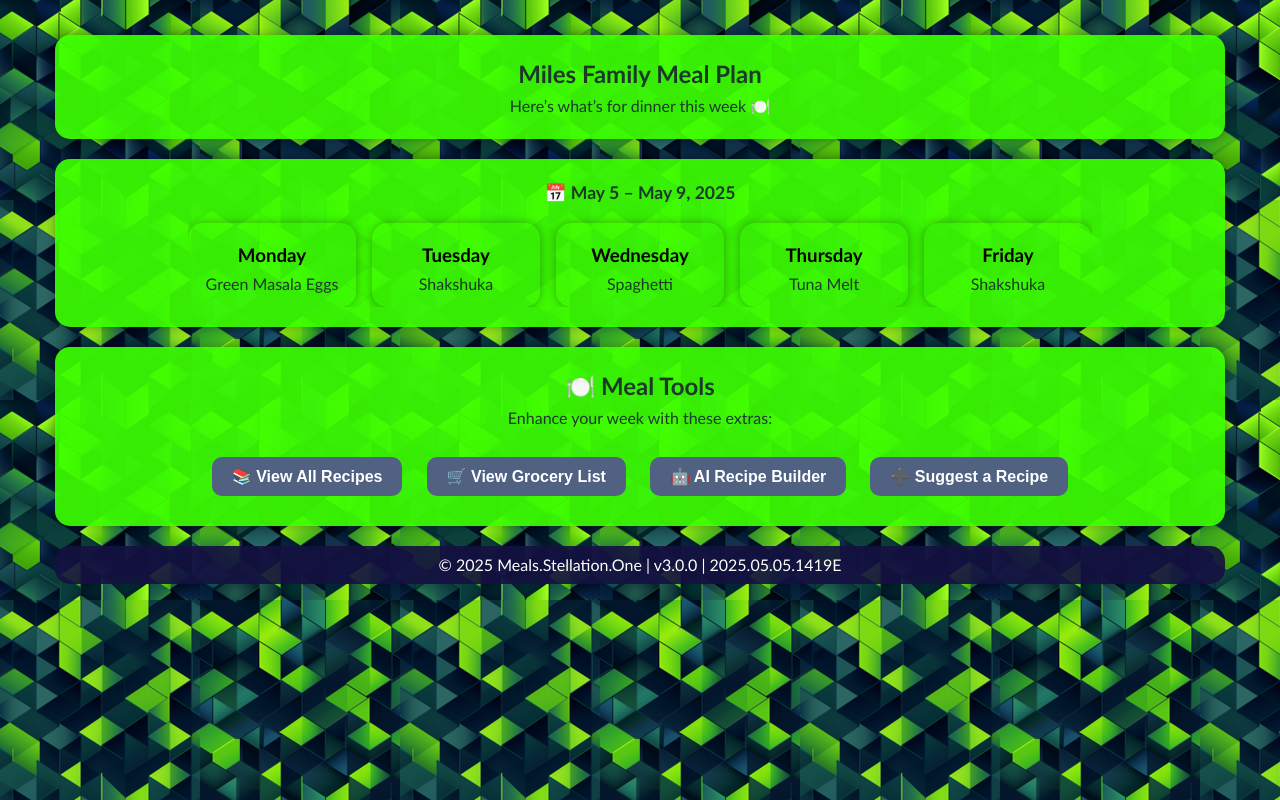
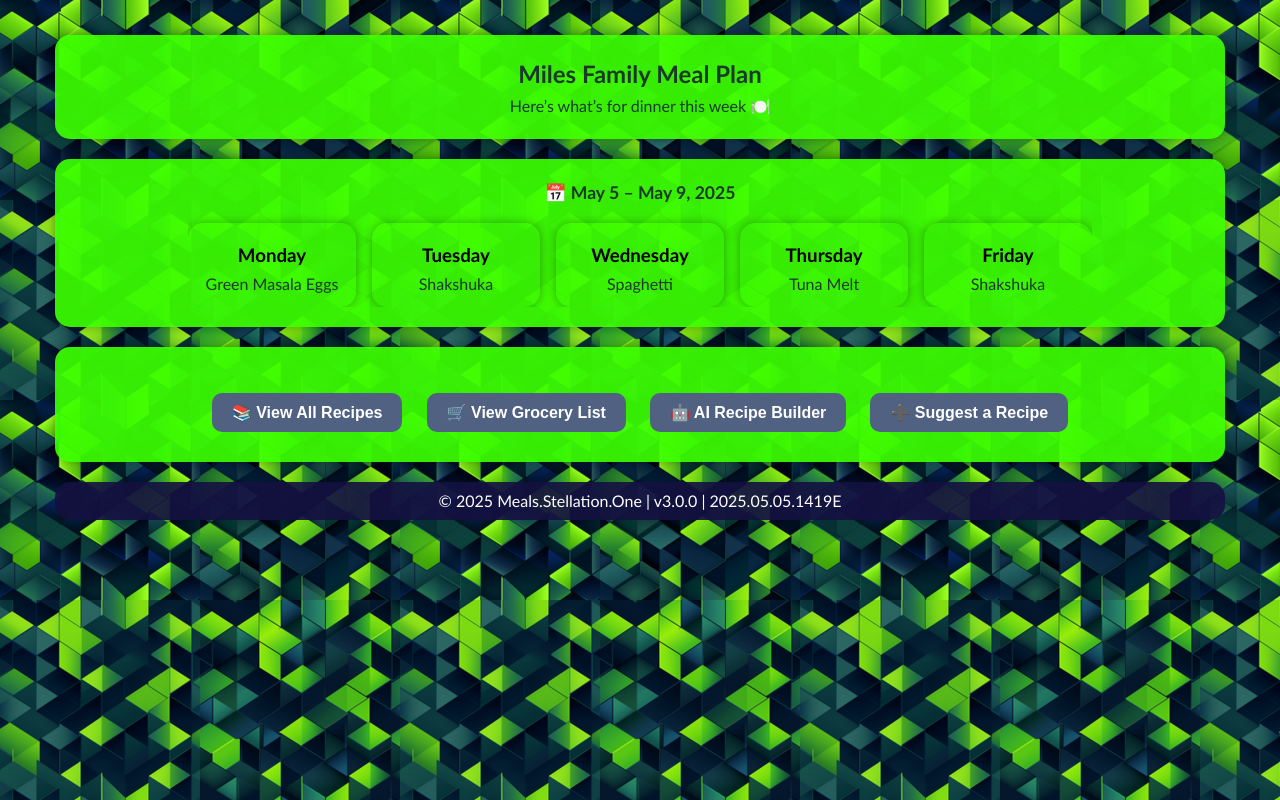
Before and after one commit to ryan-miles/meals.stellation.one, a website: page website/meals.html in a window 1280 px wide. Drawn offline with Linux system fonts and the light colour scheme.

Commit message:
Optimized bottom container on meals.html

```diff
--- a/website/meals.html
+++ b/website/meals.html
@@ -56,8 +56,6 @@
       <!-- Tools Section -->
       <section class="bento-box">
         <div class="container" style="text-align: center;">
-          <h2>🍽️ Meal Tools</h2>
-          <p>Enhance your week with these extras:</p>
           <div style="margin-top: 1rem;">
             <a href="all-recipes.html">
               <button class="tool-button">📚 View All Recipes</button>
```
